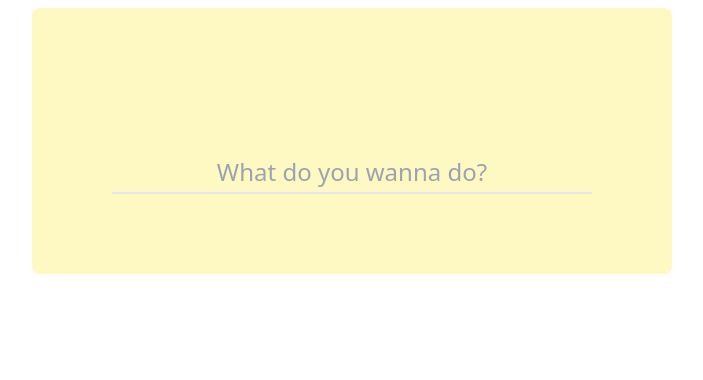
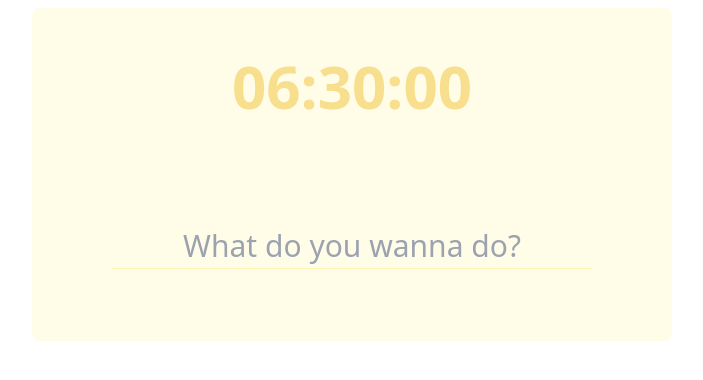
Before and after one commit to Halim-Shams/todo-list, a React (Create React App) app: page / in a window 1280 px wide. Shown: the top 380 px of the page, without its empty margins (288-991 px from the left). Built offline with nearby package versions, Linux system fonts and the light colour scheme.

Commit message:
Clock stracture added

```diff
--- a/src/Components/AddTask.jsx
+++ b/src/Components/AddTask.jsx
@@ -1,4 +1,5 @@
 import React, {useState} from 'react';
+import Clock from './Clock';
 
 function AddTask(props) {
 	const [task, setTask] = useState('');
@@ -15,12 +16,13 @@ function AddTask(props) {
 	};
 
 	return (
-		<div className='w-6/12 flex items-end py-20 pt-36 justify-center mx-auto rounded-lg bg-yellow-100'>
+		<div className='w-6/12 flex flex-col gap-28 items-center py-[4.5rem] pt-12 justify-center mx-auto rounded-lg bg-yellow-200/20'>
+			<Clock />
 			<form onSubmit={submitHandler} className='w-full text-center'>
 				<input
 					value={task}
 					onChange={taskHandler}
-					className='w-9/12 pb-1 text-center text-2xl bg-transparent text-gray-900 font-bold placeholder:font-extralight border-b-2 focus:border-yellow-200 outline-none'
+					className='w-9/12 pb-1 text-center text-3xl bg-transparent text-gray-900/80 font-bold placeholder:font-extralight border-b border-yellow-300/30 focus:border-b-2 focus:border-yellow-300/70 outline-none'
 					type='text'
 					placeholder='What do you wanna do?'
 				/>
--- /dev/null
+++ b/src/Components/Clock.jsx
@@ -0,0 +1,11 @@
+import React from 'react';
+
+function Clock() {
+	return (
+		<div>
+			<p className='text-6xl font-black text-yellow-500/40'>06:30:00</p>
+		</div>
+	);
+}
+
+export default Clock;
--- a/src/Components/TaskList.jsx
+++ b/src/Components/TaskList.jsx
@@ -14,7 +14,7 @@ function TaskList(props) {
 }
 
 const Li = tw.li`
-border px-4 py-1 text-gray-800 bg-yellow-50 border-yellow-200 border-x-0
+border px-4 py-1 text-gray-800 bg-yellow-100/30 border-yellow-500/40 border-x-0
 `;
 
 export default TaskList;
```
